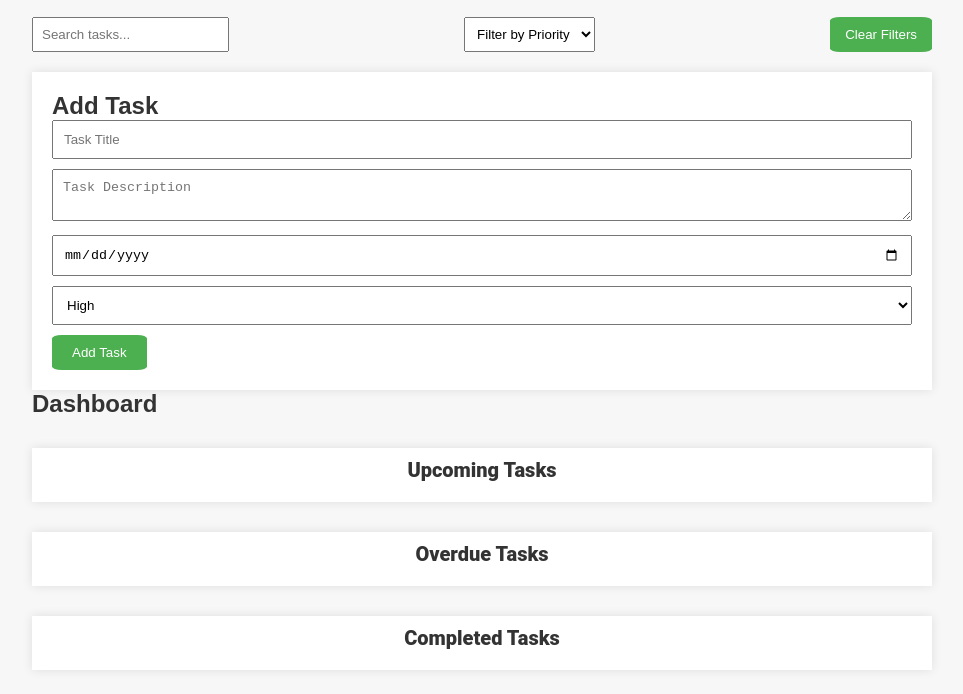
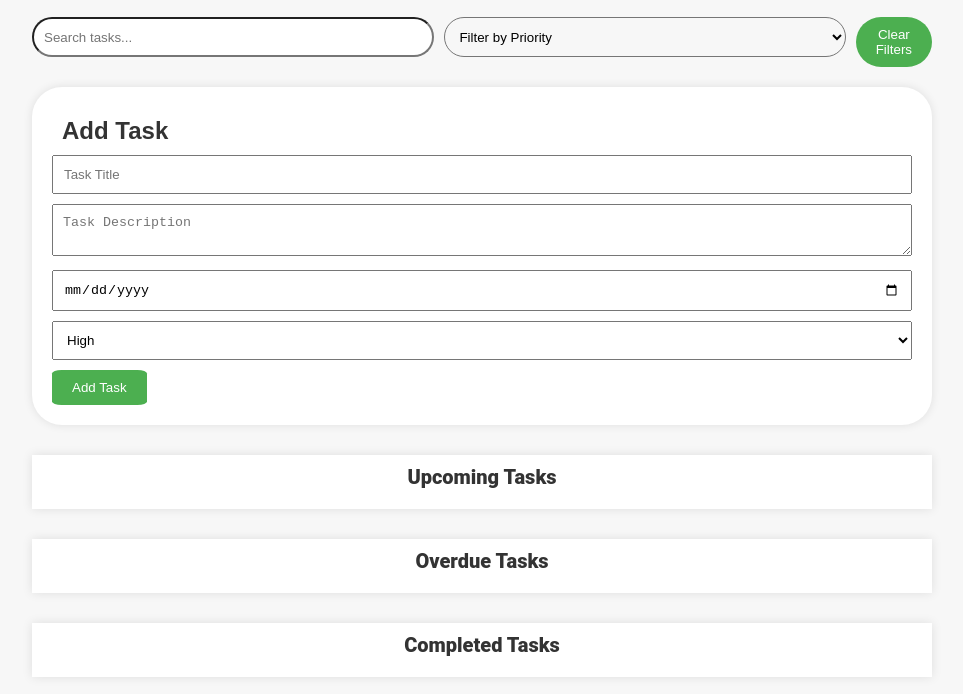
Before and after one commit to ajithhtija/task-management-app, a plain HTML site: page index.html in a window 1280 px wide. Shown: the part 60-754 px from the top of the page, without its empty margins (158-1121 px from the left). Drawn offline with Linux system fonts and the light colour scheme.

Commit message:
just coloring stuff

```diff
--- a/index.html
+++ b/index.html
@@ -40,7 +40,6 @@
             </form>
         </div>
         <div>
-            <h2>Dashboard</h2>
             <div class="task-sections">
                 <div class="task-section" id="upcomingTasks">
                     <h3>Upcoming Tasks</h3>
--- a/styles.css
+++ b/styles.css
@@ -24,19 +24,38 @@ header {
 h1 {
     font-size: 32px;
 }
-/* #upcomingTasks {
+#priorityFilter{
+    width: 100%;
+    padding: 10px;
+    margin-bottom: 10px;
+    border-radius: 30px;
     background-color: #f7f7f7;
-    padding: 20px;
-    margin-top: 20px;
-    width:inherit;
-} */
+}
+#clearFilters{
+    padding: 10px 20px;
+    color: white;
+    cursor: pointer;
+    border-radius: 30px;
+    size:10px;
+}
+#upcomingTaskList li:hover{
+    background-color: #f3f583;
+}
+#completedTaskList li:hover{
+    background-color: #5ecc6d;
+}
+#overdueTaskList li:hover{
+    background-color: #e4a086;
+}
 
 .filters {
     display: flex;
     justify-content: space-between;
     margin-bottom: 20px;
 }
-
+h2{
+    padding: 10px;
+}
 .filters input, .filters select {
     padding: 8px;
     margin-right: 10px;
@@ -91,6 +110,7 @@ button:hover {
 .task-form {
     background-color: #fff;
     padding: 20px;
+    border-radius: 30px;
     box-shadow: 0 0 10px rgba(0, 0, 0, 0.1);
 }
 
@@ -111,3 +131,9 @@ button:hover {
 .task-form button:hover {
     background-color: #45a049;
 }
+#searchInput{
+    width: 100%;
+    padding: 10px;
+    border-radius: 30px;
+    margin-bottom: 10px;
+}
```
